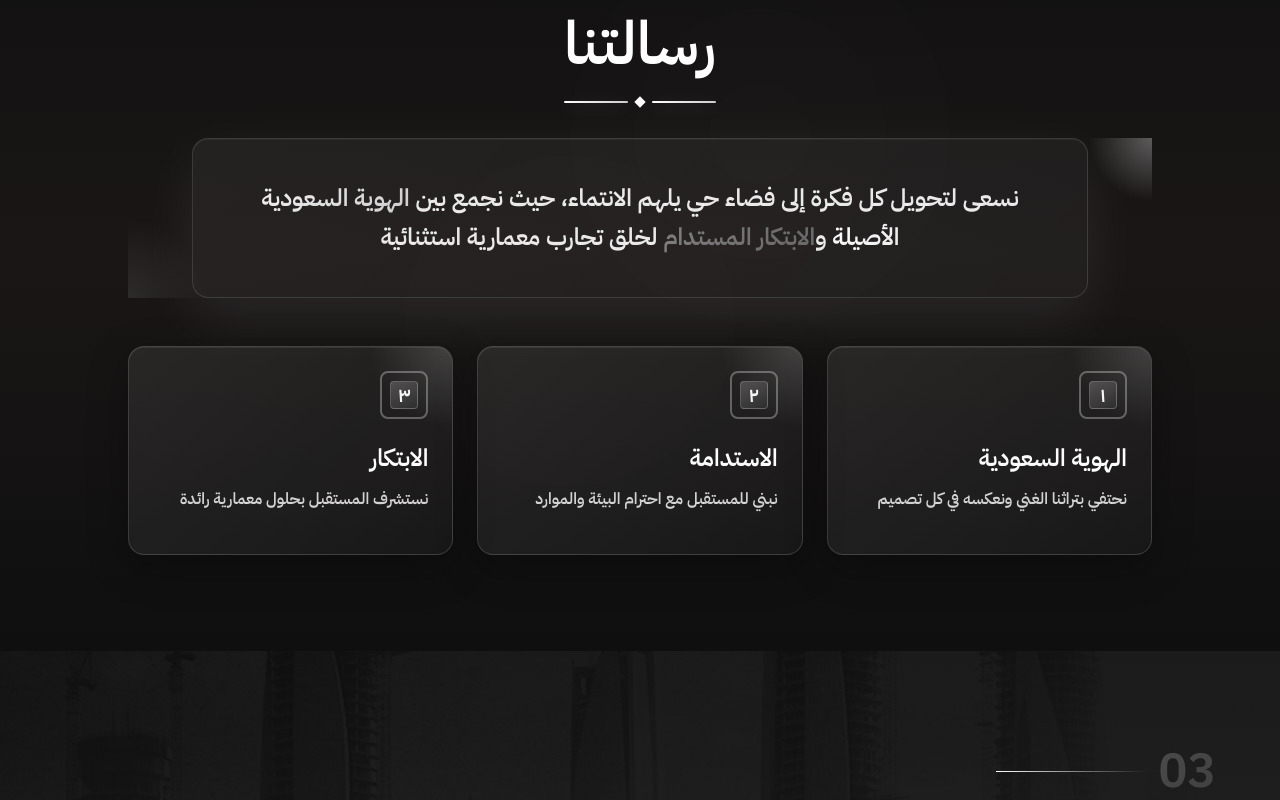
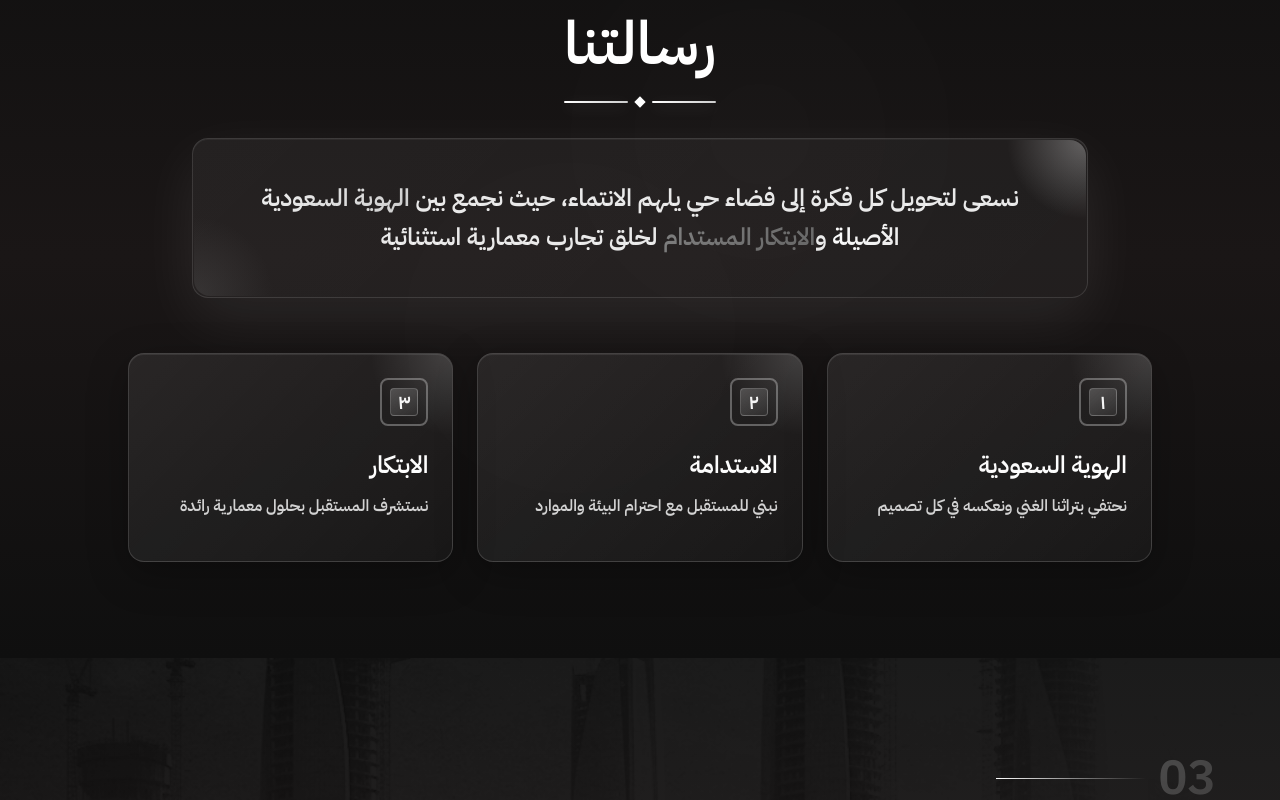
Before and after one commit to MorhafGhziel/Idear_Landing, a Next.js app: page / in a window 1280 px wide. Shown: the part 1640-2440 px from the top of the page. Built offline with nearby package versions, Linux system fonts and the light colour scheme.

Commit message:
Fix corner glow positioning to stay inside card boundaries

```diff
--- a/components/OurMission.tsx
+++ b/components/OurMission.tsx
@@ -160,7 +160,7 @@ export default function OurMission() {
               className="relative"
             >
               <div
-                className="inline-block rounded-2xl p-8 md:p-10 max-w-4xl"
+                className="relative inline-block rounded-2xl p-8 md:p-10 max-w-4xl overflow-hidden"
                 style={{
                   background:
                     "linear-gradient(135deg, rgba(255, 255, 255, 0.06) 0%, rgba(255, 255, 255, 0.04) 100%)",
@@ -198,21 +198,47 @@ export default function OurMission() {
                 </p>
 
                 <div
-                  className="absolute top-0 right-0 w-16 h-16"
+                  className="absolute top-0 right-0"
+                  style={{
+                    pointerEvents: "none",
+                    top: "1px",
+                    right: "1px",
+                    width: "80px",
+                    height: "80px",
+                    borderRadius: "0 1rem 0 0",
+                    overflow: "hidden",
+                  }}
+                >
+                  <div
+                    className="absolute top-0 right-0 w-full h-full"
                     style={{
                       background:
                         "radial-gradient(circle at top right, var(--secondary) 0%, transparent 70%)",
                       opacity: 0.3,
                     }}
                   />
+                </div>
                 <div
-                  className="absolute bottom-0 left-0 w-20 h-20"
+                  className="absolute bottom-0 left-0"
+                  style={{
+                    pointerEvents: "none",
+                    bottom: "1px",
+                    left: "1px",
+                    width: "80px",
+                    height: "80px",
+                    borderRadius: "0 0 0 1rem",
+                    overflow: "hidden",
+                  }}
+                >
+                  <div
+                    className="absolute bottom-0 left-0 w-full h-full"
                     style={{
                       background:
                         "radial-gradient(circle at bottom left, var(--accent-bronze) 0%, transparent 70%)",
                       opacity: 0.2,
                     }}
                   />
+                </div>
               </div>
             </motion.div>
           </div>
```
Lines whose indentation alone changed are shown as unchanged.
